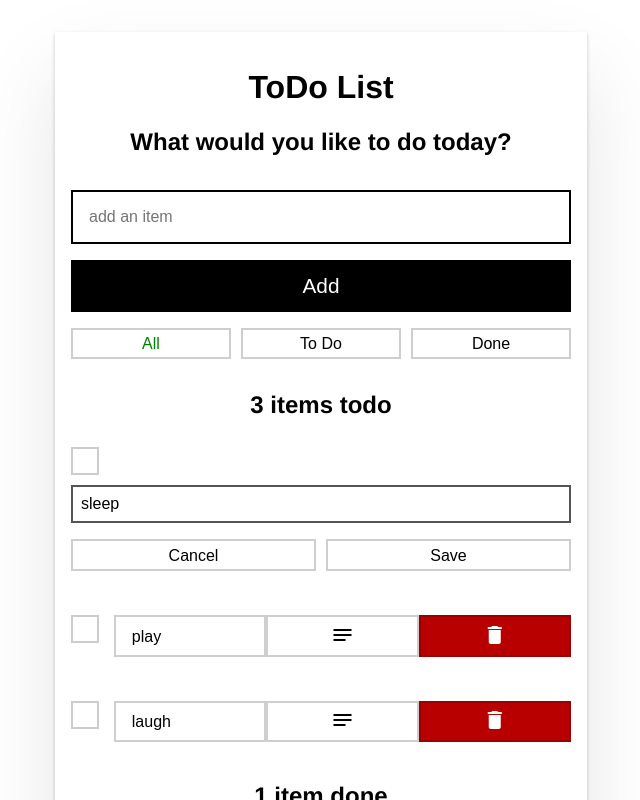
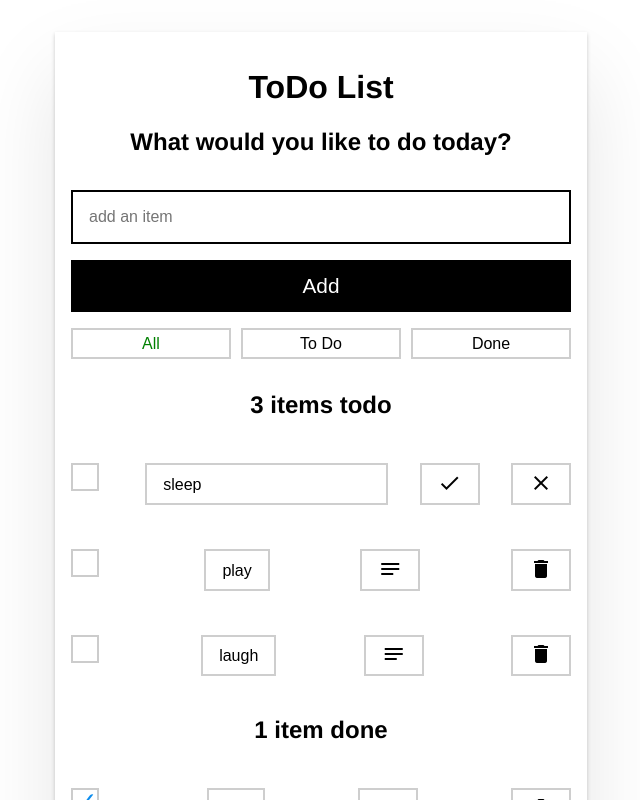
Before and after one commit to aiiiitg/angular-ivy-juuzzy, an Angular app: page / in a window 1280 px wide. Both pictures are taken after a click on the button "sleep". Shown: the top 800 px of the page, without its empty margins (319-959 px from the left). Built offline with nearby package versions, Linux system fonts and the light colour scheme.

Commit message:
1 file modified, 1 deleted

```diff
--- a/src/app/item/item.component.html
+++ b/src/app/item/item.component.html
@@ -3,28 +3,27 @@
 <div class="btn-wrapper" *ngIf="!editable && !item.done">
   <input [id]="item.description" type="checkbox" (change)="item.done = !item.done" [checked]="item.done" />
 <label [for]="item.description">&nbsp;</label>
-  <button  class="btn" (click)="editable = !editable" style="text-align: left;">{{item.description}}</button>
-  <button class="btn" (click)="openDetail(item.id)"><mat-icon aria-hidden="false" aria-label="Detail">notes</mat-icon></button>
-  <button class="btn btn-warn" (click)="remove.emit()"><mat-icon aria-hidden="false" aria-label="Delete">delete</mat-icon></button>
+  <button  class="btn_max" (click)="editable = !editable" style="text-align: left;">{{item.description}}</button>
+  <button class="btn_min" (click)="openDetail(item.id)"><mat-icon aria-hidden="false" aria-label="Detail">notes</mat-icon></button>
+  <button class="btn_min" (click)="remove.emit()"><mat-icon aria-hidden="false" aria-label="Delete">delete</mat-icon></button>
 </div>
 
 <div class="btn-wrapper" *ngIf="!editable && item.done">
   <input [id]="item.description" type="checkbox" (change)="item.done = !item.done" [checked]="item.done" />
 <label [for]="item.description">&nbsp;</label>
-  <button  class="btn" (click)="editable = !editable" style="text-align: left; text-decoration: line-through;">{{item.description}}</button>
-  <button class="btn" (click)="openDetail(item.id)"><mat-icon aria-hidden="false" aria-label="Detail">notes</mat-icon></button>
-  <button class="btn btn-warn" (click)="remove.emit()"><mat-icon aria-hidden="false" aria-label="Delete">delete</mat-icon></button>
+  <button  class="btn_max" (click)="editable = !editable" style="text-align: left; text-decoration: line-through;">{{item.description}}</button>
+  <button class="btn_min" (click)="openDetail(item.id)"><mat-icon aria-hidden="false" aria-label="Detail">notes</mat-icon></button>
+  <button class="btn_min" (click)="remove.emit()"><mat-icon aria-hidden="false" aria-label="Delete">delete</mat-icon></button>
 </div>
 
 <!-- This section shows only if user clicks Edit button -->
 <div *ngIf="editable">
-  <input [id]="item.description" type="checkbox" (change)="item.done = !item.done" [checked]="item.done" />
-<label [for]="item.description">&nbsp;</label>
-  <input class="sm-text-input" placeholder="edit item" [value]="item.description" #editedItem (keyup.enter)="saveItem(editedItem.value)">
-
   <div class="btn-wrapper">
-    <button class="btn" (click)="editable = !editable">Cancel</button>
-    <button class="btn" (click)="saveItem(editedItem.value)">Save</button>
+    <input [id]="item.description" type="checkbox" (change)="item.done = !item.done" [checked]="item.done" />
+    <label [for]="item.description">&nbsp;</label>
+    <input class="in_edit" placeholder="edit item" [value]="item.description" #editedItem (keyup.enter)="saveItem(editedItem.value)">
+    <button class="btn_min" (click)="saveItem(editedItem.value)"><mat-icon aria-hidden="false" aria-label="Accept">check</mat-icon></button>
+    <button class="btn_min" (click)="editable = !editable"><mat-icon aria-hidden="false" aria-label="Cancel">close</mat-icon></button>
   </div>
 </div>
 
--- a/src/app/view/view-list.component.css
+++ /dev/null
@@ -1,47 +0,0 @@
-.view-list {
-  padding: .5rem 0 .75rem 0;
-  text-align: left;
-  font-size: 1.2rem;
-}
-
-@media screen and (min-width: 600px) {
-  .main {
-    width: 70%;
-  }
-}
-
-label {
-  font-size: 1.5rem;
-  font-weight: bold;
-  display:block;
-  padding-bottom: 1rem;
-}
-
-.lg-text-input {
-  width: 100%;
-  padding: 1rem;
-  border: 2px solid #000;
-  display: block;
-  box-sizing: border-box;
-  font-size: 1rem;
-}
-
-.btn-wrapper {
-  margin-bottom: 2rem;
-}
-
-.btn-menu {
-  flex-basis: 32%;
-}
-
-.active {
-  color: green;
-}
-
-ul {
-  padding-inline-start: 0;
-}
-
- ul li {
-    list-style: none;
-}
```
